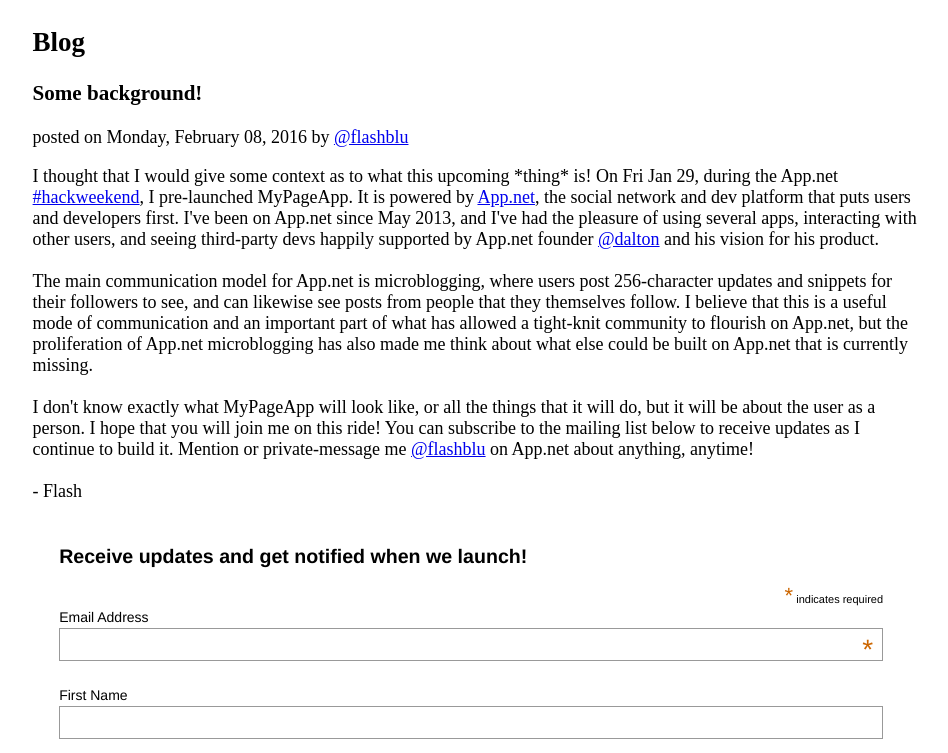
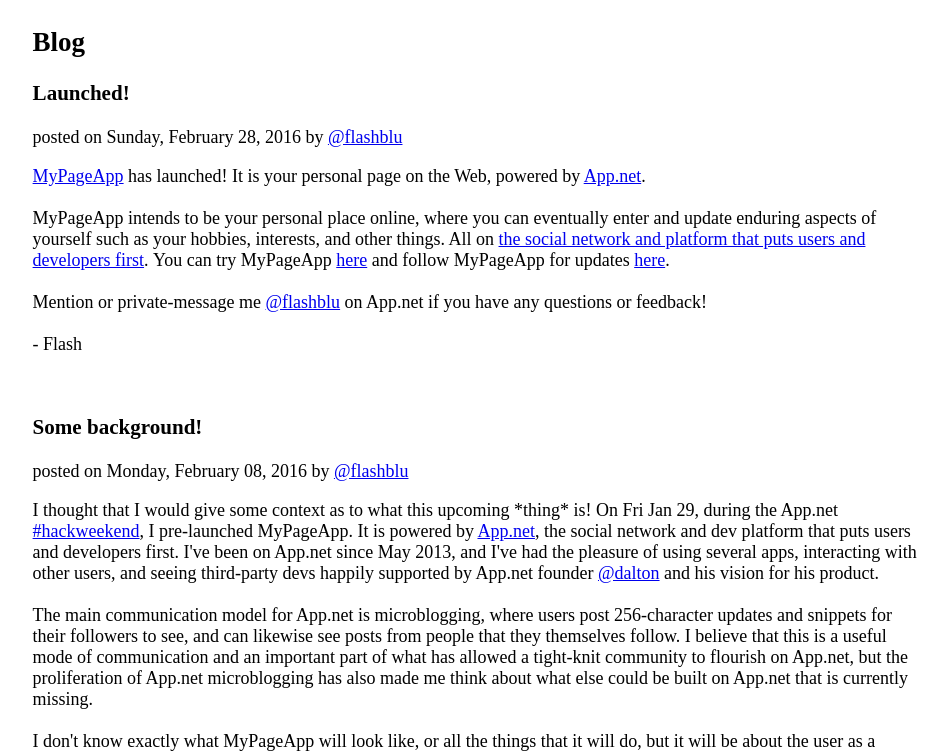
Before and after one commit to mypageapp/mypageapp.github.io, a plain HTML site: page blog.htm in a window 1280 px wide. Shown: the part 59-812 px from the top of the page, without its empty margins (165-1113 px from the left). Drawn offline with Linux system fonts and the light colour scheme.

Commit message:
Second blog post.

```diff
--- a/blog.htm
+++ b/blog.htm
@@ -23,6 +23,23 @@
 
 <section style="width: 70%; margin-left: auto; margin-right: auto; margin-bottom: 10px; text-align: left; font-size: 18px">
 <h2>Blog</h2>
+
+<h3>Launched!</h3>
+<p>posted on Sunday, February 28, 2016 by <a href="https://alpha.app.net/flashblu" target="_blank">@flashblu</a></p>
+
+<a href="https://mypageapp.github.io" target="_blank">MyPageApp</a>&nbsp;has launched! It is your personal page on the Web, powered by <a href="https://app.net" target="_blank">App.net</a>.<br />
+<br />
+MyPageApp intends to be your personal place online, where you can eventually enter and update enduring aspects of yourself such as your hobbies, interests, and other things. All on <a href="https://app.net" target="_blank">the social network and platform that puts users and developers first</a>.&nbsp;You can try MyPageApp <a href="https://mypageapp.github.io" target="_blank">here</a>&nbsp;and follow MyPageApp for updates <a href="https://alpha.app.net/mypageapp" target="_blank">here</a>.
+
+<br />
+<br />
+
+Mention or private-message me <a href="https://alpha.app.net/flashblu" target="_blank">@flashblu</a> on App.net if you have any questions or feedback!
+<br>
+<br>
+- Flash
+</p>
+<br />
 <h3>Some background!</h3>
 <p>posted on Monday, February 08, 2016 by <a href="https://alpha.app.net/flashblu" target="_blank">@flashblu</a></p>
 
```
